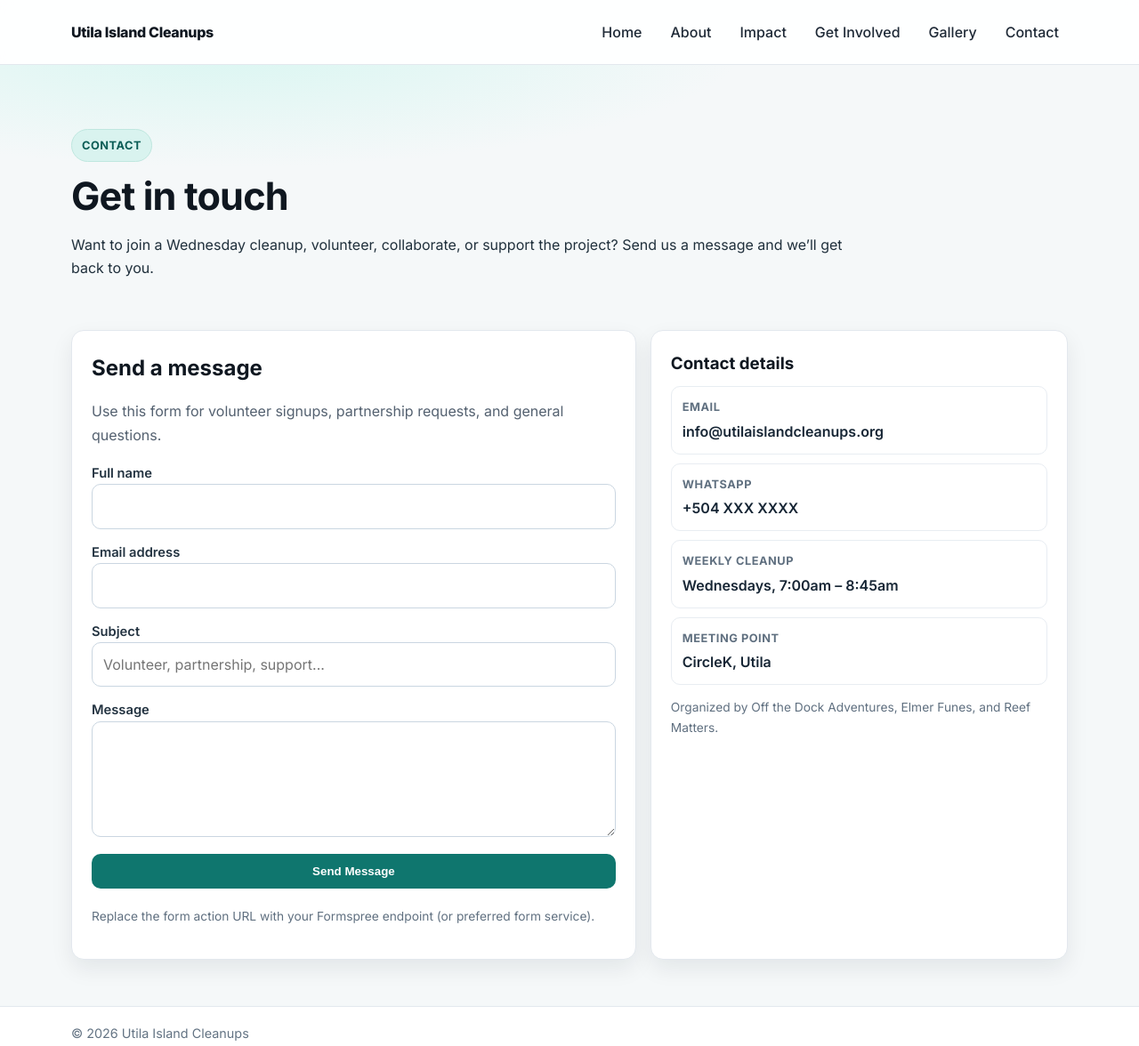
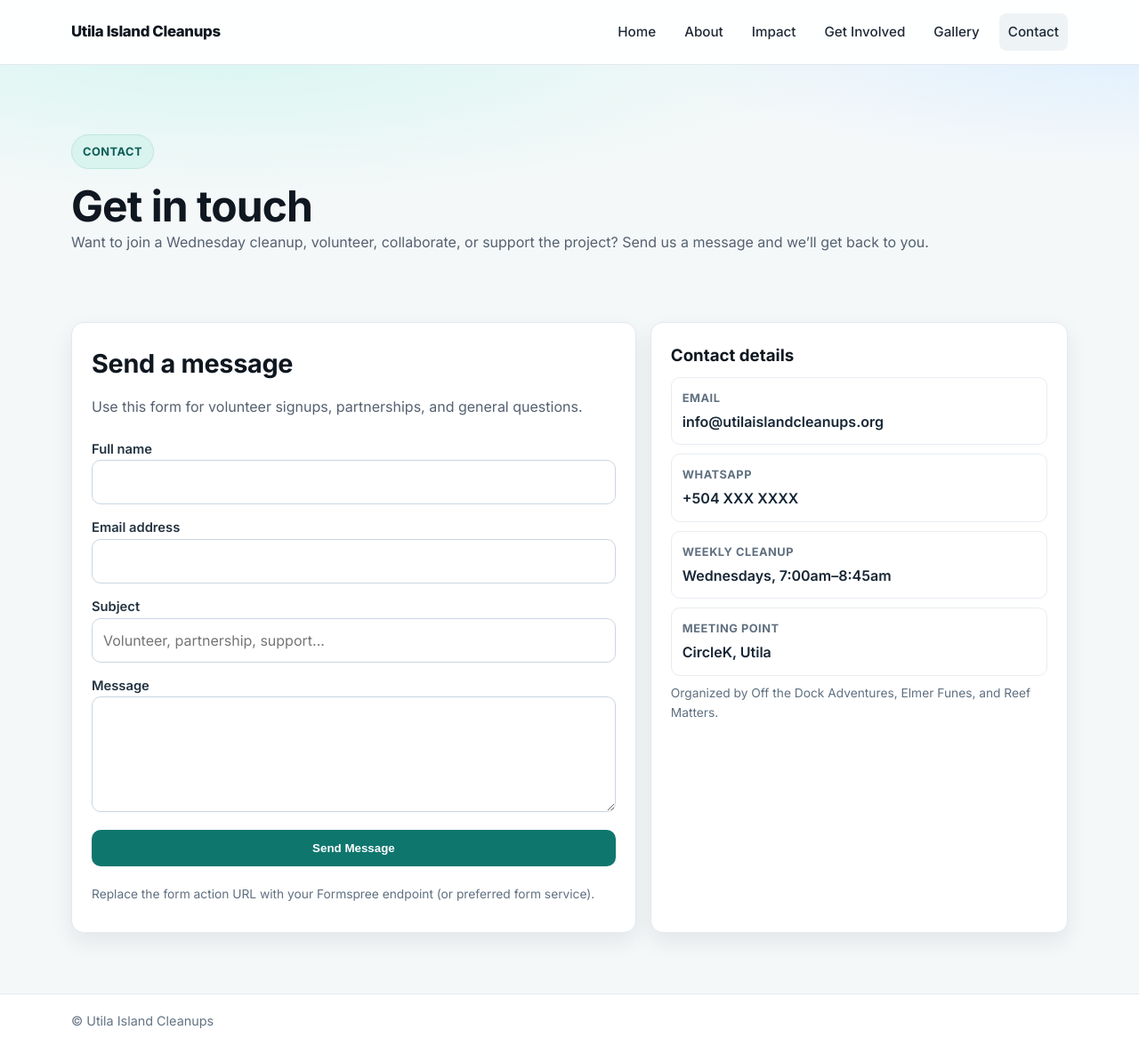
Before and after one commit to nalonetwork/utila-island-cleanups, a plain HTML site: page contact.html in a window 1280 px wide. Shown: the whole page at 89% size. Drawn offline with Linux system fonts and the light colour scheme.

Commit message:
Refactor contact.html and update styles integration

```diff
--- a/contact.html
+++ b/contact.html
@@ -8,157 +8,7 @@
   <link rel="preconnect" href="https://fonts.googleapis.com" />
   <link rel="preconnect" href="https://fonts.gstatic.com" crossorigin />
   <link href="https://fonts.googleapis.com/css2?family=Inter:wght@400;500;600;700;800&display=swap" rel="stylesheet" />
-  <style>
-    :root {
-      --bg: #f5f8f9;
-      --card: #ffffff;
-      --text: #0f1720;
-      --muted: #546170;
-      --brand: #0f766e;
-      --brand-dark: #0b5d56;
-      --border: #e3e8ee;
-      --shadow: 0 10px 24px rgba(15, 23, 32, 0.08);
-      --radius: 14px;
-      --max: 1120px;
-    }
-
-    * { box-sizing: border-box; }
-    html, body { margin: 0; padding: 0; }
-    body {
-      font-family: "Inter", system-ui, -apple-system, Segoe UI, Roboto, Arial, sans-serif;
-      background: var(--bg);
-      color: var(--text);
-      line-height: 1.65;
-    }
-
-    .container { width: min(92%, var(--max)); margin: 0 auto; }
-
-    .site-header {
-      position: sticky; top: 0; z-index: 50;
-      background: rgba(255,255,255,.88);
-      backdrop-filter: blur(8px);
-      border-bottom: 1px solid var(--border);
-    }
-    .nav {
-      min-height: 72px;
-      display: flex; align-items: center; justify-content: space-between; gap: 16px;
-    }
-    .brand {
-      text-decoration: none; color: var(--text);
-      font-weight: 800; letter-spacing: -0.02em;
-    }
-    .nav-links { display: flex; flex-wrap: wrap; gap: 12px; }
-    .nav-links a {
-      text-decoration: none; color: #1f2a37; font-weight: 500;
-      padding: 8px 10px; border-radius: 8px;
-    }
-    .nav-links a:hover { background: #eef3f6; }
-
-    .hero {
-      padding: 72px 0 24px;
-      background: radial-gradient(900px 220px at 20% -10%, #d8f6f1, transparent 65%);
-    }
-    .eyebrow {
-      display: inline-block;
-      font-size: .8rem; font-weight: 700; letter-spacing: .04em; text-transform: uppercase;
-      color: var(--brand-dark); background: #d9f3ef; border: 1px solid #bfe7df;
-      padding: 7px 11px; border-radius: 999px;
-    }
-    h1 { margin: 14px 0 10px; font-size: clamp(1.9rem, 4vw, 2.7rem); line-height: 1.15; letter-spacing: -.02em; }
-    .lead { color: #20303c; max-width: 900px; }
-
-    section { padding: 16px 0 40px; }
-
-    .layout {
-      display: grid;
-      grid-template-columns: 1.15fr .85fr;
-      gap: 16px;
-    }
-    @media (max-width: 900px) {
-      .layout { grid-template-columns: 1fr; }
-    }
-
-    .card {
-      background: var(--card);
-      border: 1px solid var(--border);
-      border-radius: var(--radius);
-      box-shadow: var(--shadow);
-      padding: 22px;
-    }
-
-    .card h2, .card h3 { margin-top: 0; margin-bottom: 10px; }
-    .muted { color: var(--muted); }
-
-    .contact-list {
-      list-style: none;
-      padding: 0;
-      margin: 0;
-      display: grid;
-      gap: 10px;
-    }
-    .contact-item {
-      border: 1px solid #e8edf2;
-      border-radius: 10px;
-      padding: 12px;
-      background: #fff;
-    }
-    .label {
-      display: block;
-      font-size: .8rem;
-      color: #607080;
-      text-transform: uppercase;
-      letter-spacing: .04em;
-      margin-bottom: 3px;
-      font-weight: 700;
-    }
-    .value { color: #172635; font-weight: 600; }
-
-    form {
-      display: grid;
-      gap: 12px;
-    }
-    label {
-      font-weight: 600;
-      font-size: .92rem;
-      color: #233341;
-    }
-    input, textarea {
-      width: 100%;
-      border: 1px solid #cad6e1;
-      border-radius: 10px;
-      padding: 11px 12px;
-      font: inherit;
-      background: #fff;
-      color: #0f1720;
-    }
-    textarea {
-      min-height: 130px;
-      resize: vertical;
-    }
-    .btn {
-      display: inline-flex; align-items: center; justify-content: center;
-      text-decoration: none; border-radius: 10px; padding: 11px 16px; font-weight: 600;
-      border: 1px solid transparent;
-      cursor: pointer;
-    }
-    .btn-primary { background: var(--brand); color: #fff; }
-    .btn-primary:hover { background: var(--brand-dark); }
-
-    .note {
-      font-size: .86rem;
-      color: #607080;
-      margin-top: 8px;
-    }
-
-    footer {
-      border-top: 1px solid var(--border);
-      background: #fff;
-      color: #637383;
-      font-size: .9rem;
-      padding: 18px 0;
-      margin-top: 12px;
-    }
-  </style>
+  <link rel="stylesheet" href="css/styles.css" />
 </head>
 <body>
   <header class="site-header">
@@ -170,7 +20,7 @@
         <a href="impact.html">Impact</a>
         <a href="get-involved.html">Get Involved</a>
         <a href="gallery.html">Gallery</a>
-        <a href="contact.html">Contact</a>
+        <a class="active" href="contact.html">Contact</a>
       </nav>
     </div>
   </header>
@@ -178,20 +28,20 @@
   <main>
     <section class="hero">
       <div class="container">
-        <span class="eyebrow">Contact</span>
+        <span class="badge">Contact</span>
         <h1>Get in touch</h1>
-        <p class="lead">
+        <p class="section-sub">
           Want to join a Wednesday cleanup, volunteer, collaborate, or support the project?
           Send us a message and we’ll get back to you.
         </p>
       </div>
     </section>
 
-    <section>
-      <div class="container layout">
-        <article class="card">
+    <section class="section">
+      <div class="container layout-2">
+        <article class="card form-card">
           <h2>Send a message</h2>
-          <p class="muted">Use this form for volunteer signups, partnership requests, and general questions.</p>
+          <p class="section-sub">Use this form for volunteer signups, partnerships, and general questions.</p>
 
           <form action="https://formspree.io/f/your-form-id" method="POST">
             <div>
@@ -219,7 +69,7 @@
           </form>
         </article>
 
-        <aside class="card">
+        <aside class="card info-card">
           <h3>Contact details</h3>
           <ul class="contact-list">
             <li class="contact-item">
@@ -232,17 +82,14 @@
             </li>
             <li class="contact-item">
               <span class="label">Weekly cleanup</span>
-              <span class="value">Wednesdays, 7:00am – 8:45am</span>
+              <span class="value">Wednesdays, 7:00am–8:45am</span>
             </li>
             <li class="contact-item">
               <span class="label">Meeting point</span>
               <span class="value">CircleK, Utila</span>
             </li>
           </ul>
-
-          <p class="note" style="margin-top:14px;">
-            Organized by Off the Dock Adventures, Elmer Funes, and Reef Matters.
-          </p>
+          <p class="note">Organized by Off the Dock Adventures, Elmer Funes, and Reef Matters.</p>
         </aside>
       </div>
     </section>
@@ -252,8 +99,6 @@
     <div class="container">© <span id="year"></span> Utila Island Cleanups</div>
   </footer>
 
-  <script>
-    document.getElementById("year").textContent = new Date().getFullYear();
-  </script>
+  <script src="js/site.js"></script>
 </body>
 </html>
```
